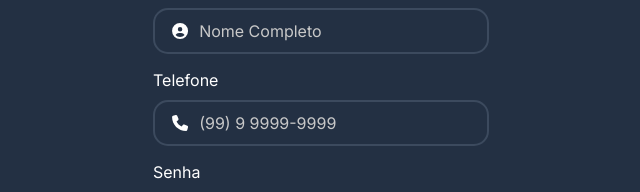
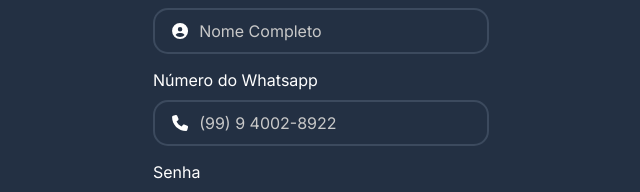
Before and after one commit to jogamais-ufcg/frontend, a Next.js app: page /cadastrar in a window 1280 px wide. Shown: the part 335-527 px from the top of the page, without its empty margins (319-959 px from the left). Built offline with nearby package versions, Linux system fonts and the light colour scheme.

Commit message:
feat: add input mask to register page

```diff
--- a/components/Input/hooks.ts
+++ b/components/Input/hooks.ts
@@ -6,7 +6,7 @@ export interface InputProps {
   value?: string;
   label: string;
   mask?: string | (string | RegExp)[];
-  type: 'text' | 'email' | 'password' | 'number' | 'file';
+  type: 'text' | 'email' | 'password' | 'number' | 'file' | 'tel';
   onChange?: (event: React.ChangeEvent<HTMLInputElement>) => void;
   icon?: FontAwesomeIconProps['icon'];
   placeholder: string;
--- a/pages/cadastrar/index.tsx
+++ b/pages/cadastrar/index.tsx
@@ -47,9 +47,10 @@ export default function Register() {
 
         <Input
           icon={faPhone}
-          label="Telefone"
-          placeholder="(99) 9 9999-9999"
-          type="text"
+          label="Número do Whatsapp"
+          mask="(99) 9 9999-9999"
+          placeholder="(99) 9 4002-8922"
+          type="tel"
         />
 
         <Input
```
